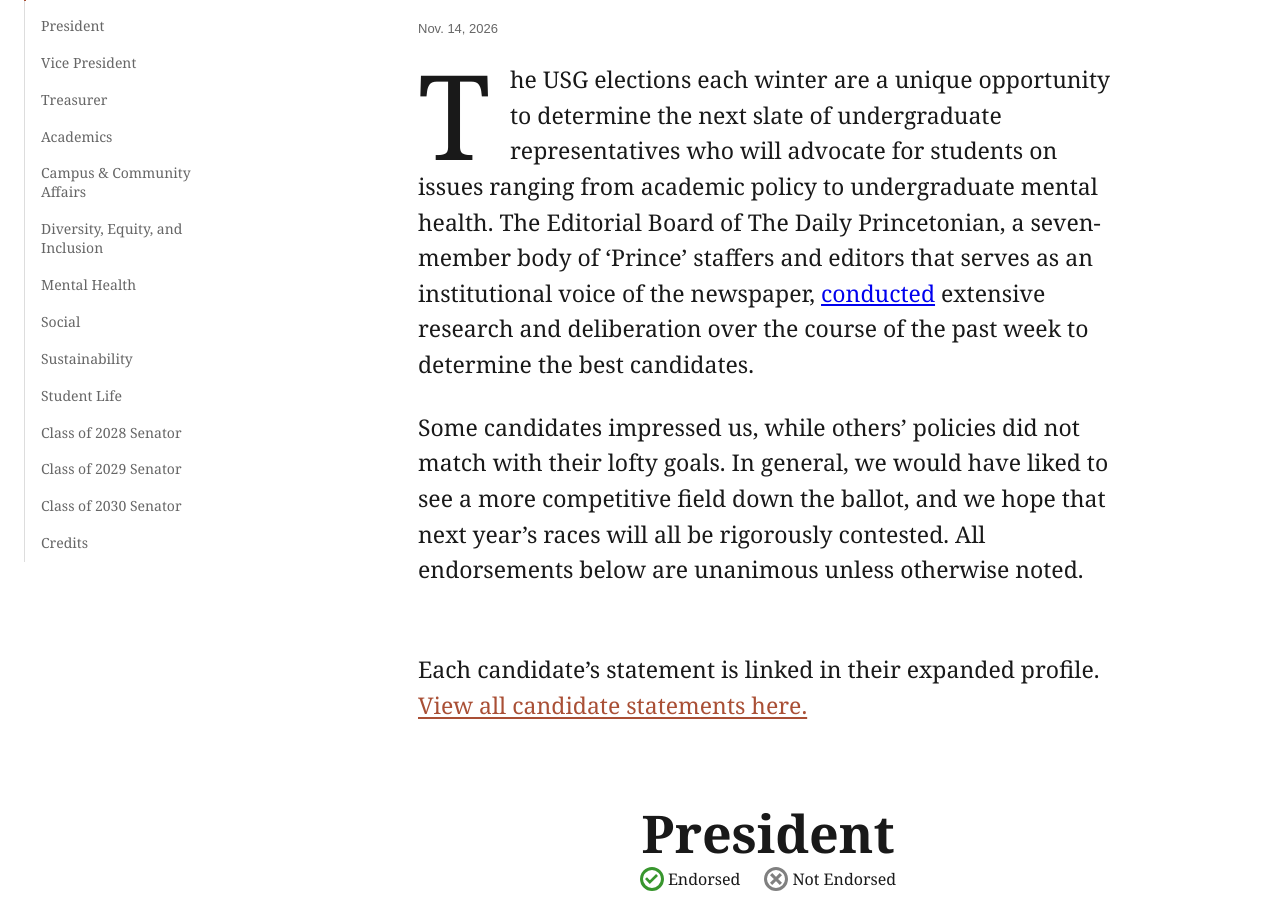
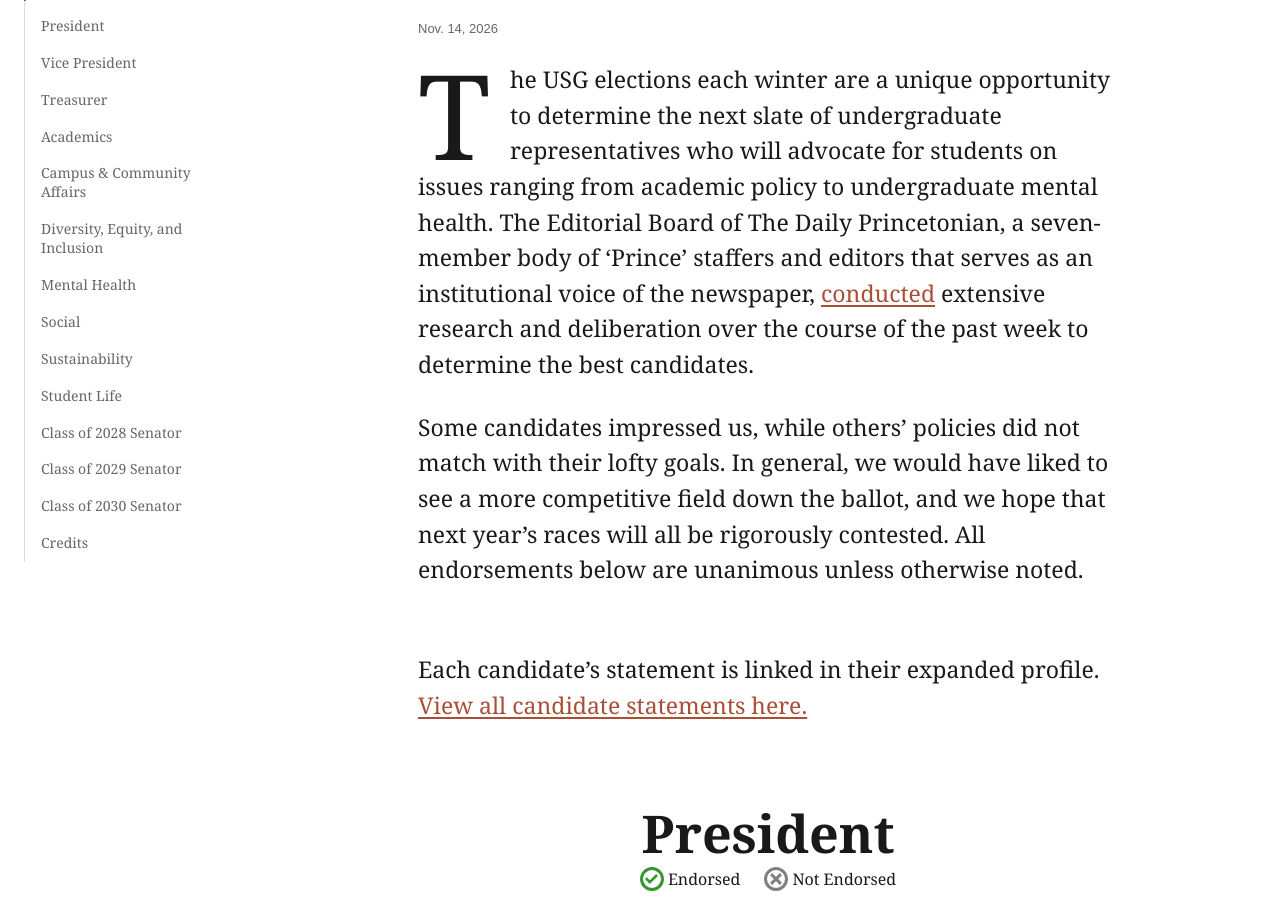
Before and after one commit to karengao6/usg-elections, a plain HTML site: page index.html in a window 1280 px wide. Shown: the part 904-1816 px from the top of the page. Drawn offline with Linux system fonts and the light colour scheme; a web font is replaced by a local one.

Commit message:
make link colors consistent

```diff
--- a/styles.css
+++ b/styles.css
@@ -464,7 +464,11 @@ img {
   line-height: 1.55;
 }
 
-.editorial-note a {
+.editorial-intro a:any-link,
+.credits a:any-link,
+.editorial-note a:any-link,
+.candidate-background a:any-link,
+.profile-copy a:any-link {
   color: #a94f35;
   font: inherit;
   text-underline-offset: 3px;
```
